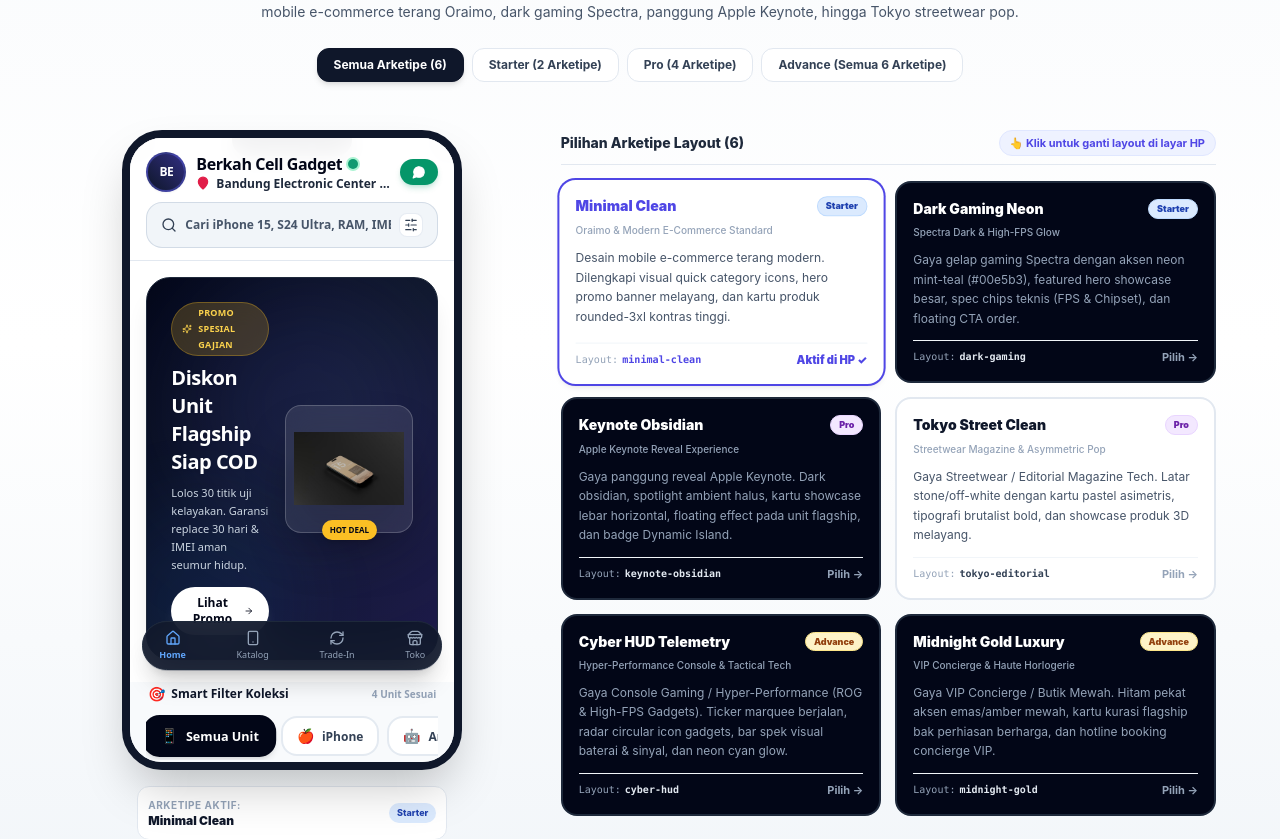
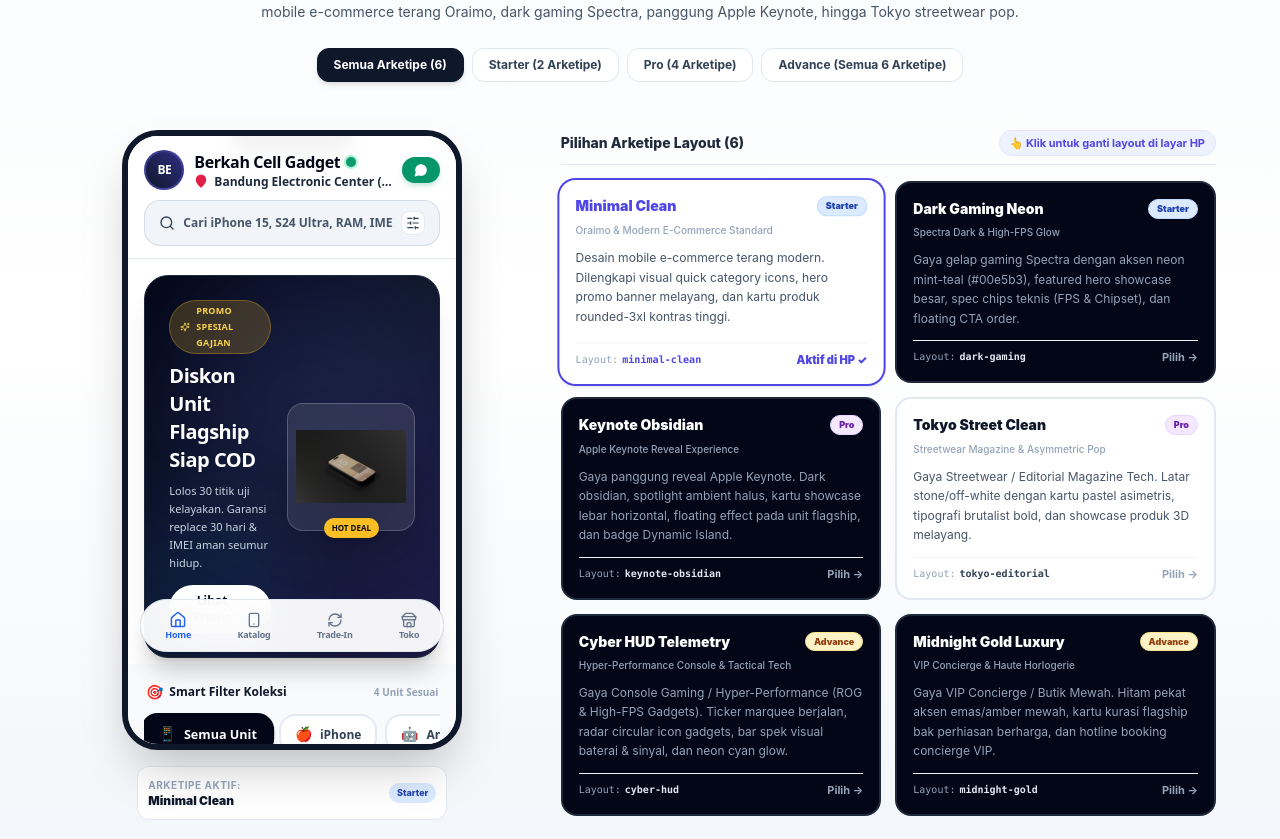
Before and after one commit to nopecode96/gadgetbdg.com, a Next.js app: page / in a window 1280 px wide. Shown: the part 1664-2503 px from the top of the page. Built offline with nearby package versions, Linux system fonts and the light colour scheme.

Commit message:
refactor: enforce strict single-component reuse for storefront and showcase mockup

```diff
--- a/src/components/saas/TemplateShowcase.tsx
+++ b/src/components/saas/TemplateShowcase.tsx
@@ -225,7 +225,7 @@
           <div className="lg:col-span-5 flex flex-col items-center">
             <div className="sticky top-24 flex flex-col items-center">
               {/* Smartphone Frame Outer Bezel */}
-              <div className="relative overflow-hidden w-full max-w-[320px] sm:max-w-[340px] h-[580px] sm:h-[640px] bg-slate-50 dark:bg-slate-950 rounded-[40px] border-[8px] border-slate-900 shadow-2xl">
+              <div className="relative w-full max-w-[320px] sm:max-w-[340px] h-[620px] overflow-hidden rounded-[36px] border-[6px] border-slate-900 bg-slate-50 shadow-2xl">
                 {/* Dynamic Island / Notch */}
                 <div className="w-[120px] h-[18px] bg-slate-950 top-0 left-1/2 -translate-x-1/2 absolute rounded-b-[1rem] z-30 flex items-center justify-center gap-2">
                   <div className="w-8 h-1 bg-slate-800 rounded-full" />
--- a/src/components/templates/shared/StoreShell.tsx
+++ b/src/components/templates/shared/StoreShell.tsx
@@ -188,120 +188,100 @@
         <div
           className={`${
             isMockup
-              ? "absolute bottom-3 left-3 right-3 z-30 pointer-events-none"
-              : "fixed bottom-4 left-4 right-4 max-w-md mx-auto z-50 pointer-events-none flex justify-center"
-          }`}
+              ? "absolute bottom-3 left-3 right-3"
+              : "fixed bottom-4 left-4 right-4 max-w-md mx-auto"
+          } z-30 pointer-events-none flex justify-center`}
         >
           <nav
-            className={`w-full ${
-              isMockup
-                ? "rounded-full backdrop-blur-xl bg-slate-900/90 dark:bg-slate-900/95 border border-slate-800 shadow-xl px-4 py-2 flex items-center justify-between text-white pointer-events-none"
-                : `max-w-sm p-1.5 shadow-2xl rounded-full backdrop-blur-2xl border grid grid-cols-4 select-none transition-all duration-300 pointer-events-auto ${
+            className={`w-full max-w-sm rounded-full px-4 py-2 flex items-center justify-between border backdrop-blur-xl transition-all duration-300 pointer-events-auto ${
               isDark
-                      ? "bg-slate-950/90 border-slate-800 shadow-black/80"
-                      : "bg-white/95 border-slate-200/90 shadow-slate-900/15"
-                  }`
+                ? "bg-slate-900/95 border-slate-800 text-white shadow-2xl"
+                : "bg-white/95 border-slate-200 text-slate-900 shadow-xl"
             }`}
           >
             {/* Tab 1: Home */}
-            <div
-              className={`flex flex-col items-center gap-0.5 ${
-                isMockup
-                  ? activeTab === "home"
-                    ? "text-blue-400 font-bold"
-                    : "text-slate-400 font-medium"
-                  : `cursor-pointer py-1.5 px-1 rounded-full transition-all duration-200 ${
+            <button
+              type="button"
+              onClick={() => onTabChange("home")}
+              className={`flex flex-col items-center justify-center gap-0.5 px-2 py-1 rounded-full transition-all duration-200 cursor-pointer ${
                 activeTab === "home"
                   ? isDark
-                          ? "bg-indigo-600 text-white shadow-md shadow-indigo-600/30 font-bold"
-                          : "bg-slate-950 text-white shadow-md shadow-slate-950/20 font-bold"
+                    ? "text-[#00e5b3] font-bold"
+                    : "text-blue-600 font-bold"
                   : isDark
-                        ? "text-slate-400 hover:text-white"
-                        : "text-slate-500 hover:text-slate-900"
-                    }`
+                  ? "text-slate-400 hover:text-white font-medium"
+                  : "text-slate-500 hover:text-slate-900 font-medium"
               }`}
-              onClick={() => onTabChange("home")}
             >
-              <Home className={isMockup ? "w-4 h-4" : `w-4 h-4 ${activeTab === "home" ? "scale-110" : ""}`} />
-              <span className={isMockup ? "text-[9px]" : "text-[10px] tracking-tight mt-0.5 font-bold"}>
+              <Home className={`w-4 h-4 ${activeTab === "home" ? "scale-110" : ""}`} />
+              <span className="text-[9px] tracking-tight leading-none font-bold">
                 Home
               </span>
-            </div>
+            </button>
 
             {/* Tab 2: Katalog */}
-            <div
-              className={`flex flex-col items-center gap-0.5 ${
-                isMockup
-                  ? activeTab === "list"
-                    ? "text-blue-400 font-bold"
-                    : "text-slate-400 font-medium"
-                  : `cursor-pointer py-1.5 px-1 rounded-full transition-all duration-200 ${
+            <button
+              type="button"
+              onClick={() => onTabChange("list")}
+              className={`flex flex-col items-center justify-center gap-0.5 px-2 py-1 rounded-full transition-all duration-200 cursor-pointer ${
                 activeTab === "list"
                   ? isDark
-                          ? "bg-indigo-600 text-white shadow-md shadow-indigo-600/30 font-bold"
-                          : "bg-slate-950 text-white shadow-md shadow-slate-950/20 font-bold"
+                    ? "text-[#00e5b3] font-bold"
+                    : "text-blue-600 font-bold"
                   : isDark
-                        ? "text-slate-400 hover:text-white"
-                        : "text-slate-500 hover:text-slate-900"
-                    }`
+                  ? "text-slate-400 hover:text-white font-medium"
+                  : "text-slate-500 hover:text-slate-900 font-medium"
               }`}
-              onClick={() => onTabChange("list")}
             >
-              <Smartphone className={isMockup ? "w-4 h-4" : `w-4 h-4 ${activeTab === "list" ? "scale-110" : ""}`} />
-              <span className={isMockup ? "text-[9px]" : "text-[10px] tracking-tight mt-0.5 font-bold"}>
+              <Smartphone className={`w-4 h-4 ${activeTab === "list" ? "scale-110" : ""}`} />
+              <span className="text-[9px] tracking-tight leading-none font-bold">
                 Katalog
               </span>
-            </div>
+            </button>
 
             {/* Tab 3: Trade-In */}
-            <div
-              className={`flex flex-col items-center gap-0.5 ${
-                isMockup
-                  ? activeTab === "trade-in"
-                    ? "text-blue-400 font-bold"
-                    : "text-slate-400 font-medium"
-                  : `cursor-pointer py-1.5 px-1 rounded-full transition-all duration-200 ${
+            <button
+              type="button"
+              onClick={() => onTabChange("trade-in")}
+              className={`flex flex-col items-center justify-center gap-0.5 px-2 py-1 rounded-full transition-all duration-200 cursor-pointer ${
                 activeTab === "trade-in"
                   ? isDark
-                          ? "bg-indigo-600 text-white shadow-md shadow-indigo-600/30 font-bold"
-                          : "bg-slate-950 text-white shadow-md shadow-slate-950/20 font-bold"
+                    ? "text-[#00e5b3] font-bold"
+                    : "text-blue-600 font-bold"
                   : isDark
-                        ? "text-slate-400 hover:text-white"
-                        : "text-slate-500 hover:text-slate-900"
-                    }`
+                  ? "text-slate-400 hover:text-white font-medium"
+                  : "text-slate-500 hover:text-slate-900 font-medium"
               }`}
-              onClick={() => onTabChange("trade-in")}
             >
-              <RefreshCw className={isMockup ? "w-4 h-4" : `w-4 h-4 ${activeTab === "trade-in" ? "scale-110 rotate-180 transition-transform duration-500" : ""}`} />
-              <span className={isMockup ? "text-[9px]" : "text-[10px] tracking-tight mt-0.5 font-bold"}>
+              <RefreshCw
+                className={`w-4 h-4 ${
+                  activeTab === "trade-in" ? "scale-110 rotate-180 transition-transform duration-500" : ""
+                }`}
+              />
+              <span className="text-[9px] tracking-tight leading-none font-bold">
                 Trade-In
               </span>
-            </div>
+            </button>
 
             {/* Tab 4: Toko */}
-            <div
-              className={`flex flex-col items-center gap-0.5 ${
-                isMockup
-                  ? activeTab === "about"
-                    ? "text-blue-400 font-bold"
-                    : "text-slate-400 font-medium"
-                  : `cursor-pointer py-1.5 px-1 rounded-full transition-all duration-200 ${
+            <button
+              type="button"
+              onClick={() => onTabChange("about")}
+              className={`flex flex-col items-center justify-center gap-0.5 px-2 py-1 rounded-full transition-all duration-200 cursor-pointer ${
                 activeTab === "about"
                   ? isDark
-                          ? "bg-indigo-600 text-white shadow-md shadow-indigo-600/30 font-bold"
-                          : "bg-slate-950 text-white shadow-md shadow-slate-950/20 font-bold"
+                    ? "text-[#00e5b3] font-bold"
+                    : "text-blue-600 font-bold"
                   : isDark
-                        ? "text-slate-400 hover:text-white"
-                        : "text-slate-500 hover:text-slate-900"
-                    }`
+                  ? "text-slate-400 hover:text-white font-medium"
+                  : "text-slate-500 hover:text-slate-900 font-medium"
               }`}
-              onClick={() => onTabChange("about")}
             >
-              <StoreIcon className={isMockup ? "w-4 h-4" : `w-4 h-4 ${activeTab === "about" ? "scale-110" : ""}`} />
-              <span className={isMockup ? "text-[9px]" : "text-[10px] tracking-tight mt-0.5 font-bold"}>
+              <StoreIcon className={`w-4 h-4 ${activeTab === "about" ? "scale-110" : ""}`} />
+              <span className="text-[9px] tracking-tight leading-none font-bold">
                 Toko
               </span>
-            </div>
+            </button>
           </nav>
         </div>
       </div>
```
Lines whose indentation alone changed are shown as unchanged.
